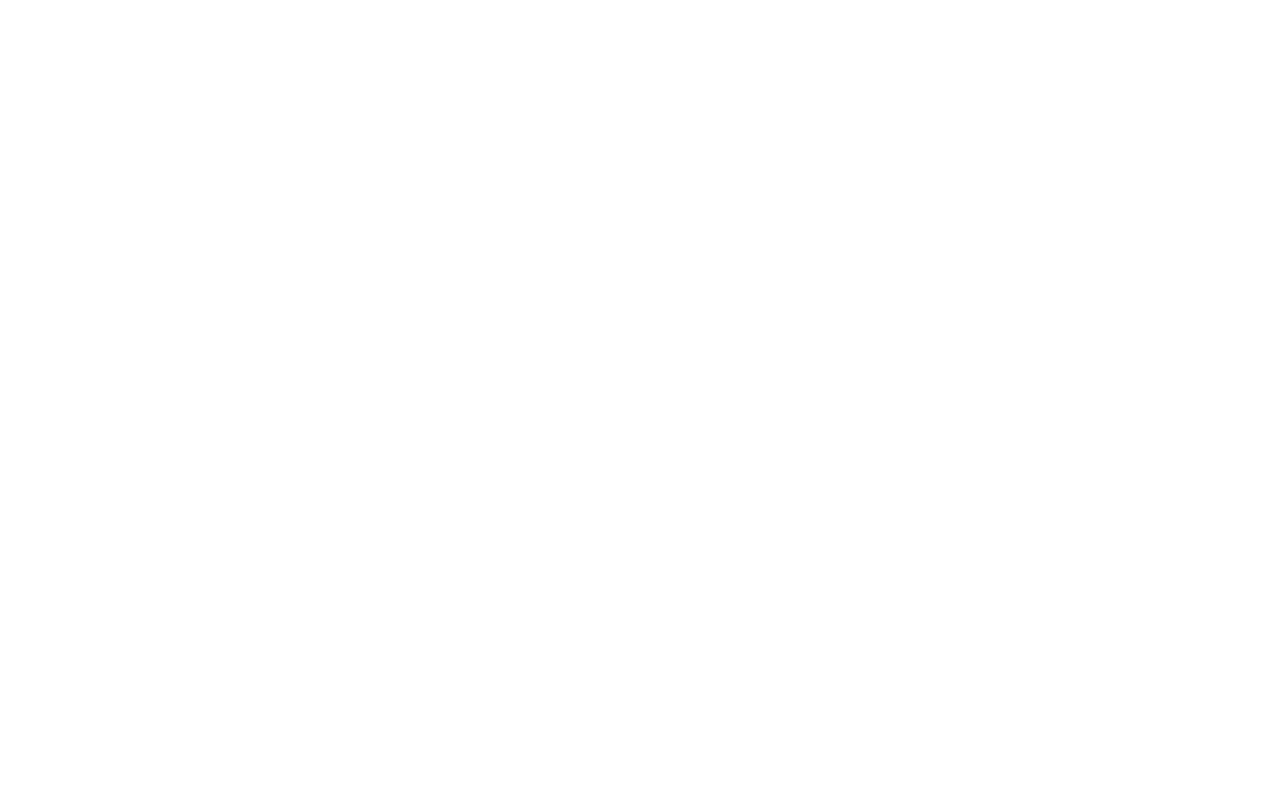
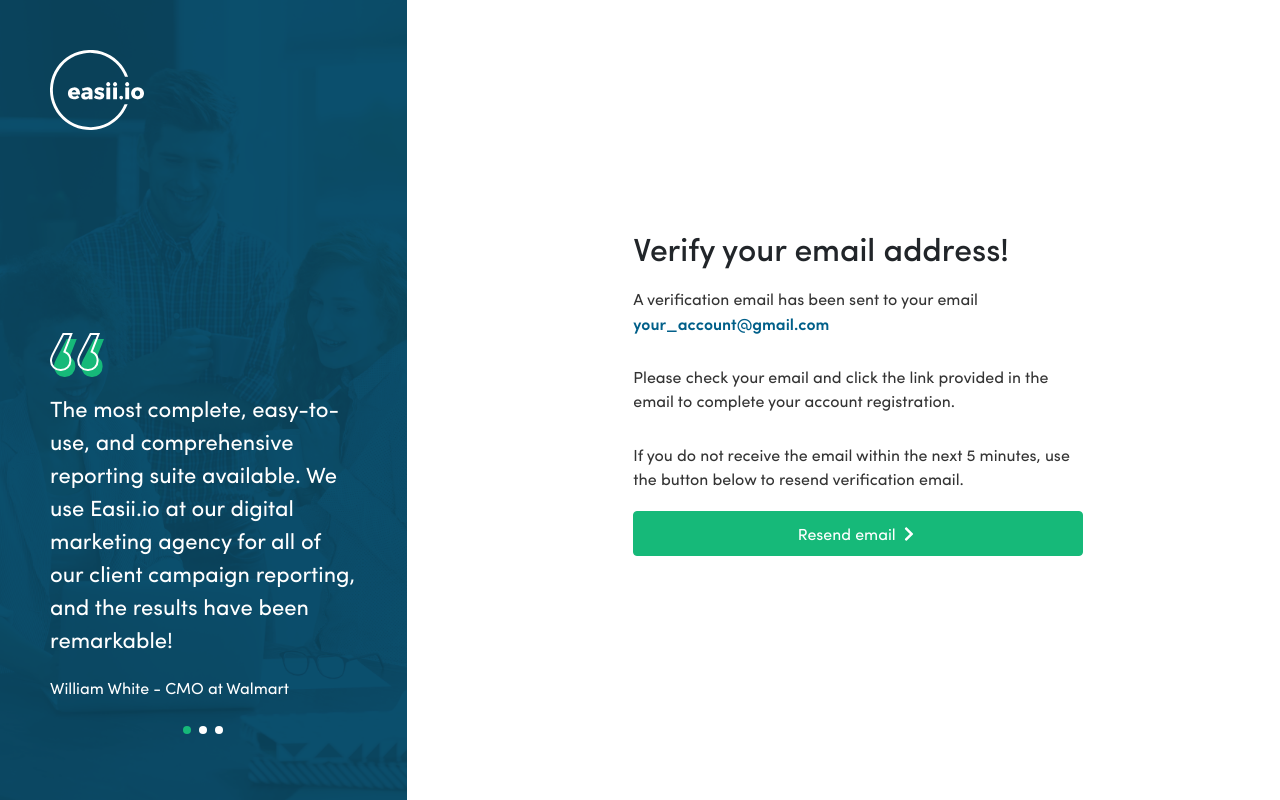
Before and after one commit to thomaslebsn/spox-design-coding-challenge, a React (Create React App) app: page /verify in a window 1280 px wide. Built offline with nearby package versions, Linux system fonts and the light colour scheme.

Commit message:
add ui verrify page

```diff
--- a/src/components/BannerLeft/index.scss
+++ b/src/components/BannerLeft/index.scss
@@ -1,5 +1,4 @@
-@import "../../scss/utils/variables.scss";
-@import "../../scss/utils/mixin.scss";
+@import "../../scss/utils/bootstrap.scss";
 
 .wrapper_banner_left {
     height: 100%;
--- a/src/components/ButtomNormal/index.scss
+++ b/src/components/ButtomNormal/index.scss
@@ -1,5 +1,3 @@
-@import "../../scss/utils/bootstrap.scss";
-
 .link_btn_normal {
     display: block;
     width: 100%;
--- a/src/components/Line/index.scss
+++ b/src/components/Line/index.scss
@@ -1,4 +1,4 @@
-@import "../../scss/utils/variables.scss";
+@import "../../scss/utils/bootstrap.scss";
 
 .wrapper_line {
     text-align: center;
--- a/src/index.js
+++ b/src/index.js
@@ -15,6 +15,7 @@
 import LoginPage from "./pages/Loginpage";
 import Signuppage from "./pages/Signuppage";
 import ForgotPasswordPage from "./pages/ForgotPasswordPage";
+import VerifyEmailPage from "./pages/VerifyEmailPage";
 
 const history = createBrowserHistory();
 
@@ -24,9 +25,10 @@
             <App>
                 <Switch>
                     <Route exact path="/" component={HomePage} />
-                    <Route  path="/login" component={LoginPage} />
+                    <Route exact path="/login" component={LoginPage} />
                     <Route  path="/signup" component={Signuppage} />
                     <Route  path="/forgot-password" component={ForgotPasswordPage} />
+                    <Route  path="/verify" component={VerifyEmailPage} />
                 </Switch>
             </App>
         </Router>
--- a/src/pages/ForgotPasswordPage/index.scss
+++ b/src/pages/ForgotPasswordPage/index.scss
@@ -11,5 +11,15 @@
 }
 
 .description_reset {
-    color: rgba($color: $black, $alpha: 0.8)
+    color: rgba($color: $black, $alpha: 0.8);
+    margin-bottom: 30px;
+    &:last-child {
+        margin-bottom: 0;
+    }
+
+    .text_account {
+        font-weight: 600;
+        color: $color-blue-3;
+        display: block;
+    }
 }
--- /dev/null
+++ b/src/pages/VerifyEmailPage/index.jsx
@@ -0,0 +1,64 @@
+import React from "react";
+import { withTranslation } from "react-i18next";
+
+import BannerLeft from "../../components/BannerLeft";
+import TitleAccount from "../../components/TitlePageAccount";
+import ButtonNormal from "../../components/ButtomNormal";
+
+const dataSlider = [
+    {
+        text:
+        "The most complete, easy-to-use, and comprehensive reporting suite available. We use Easii.io at our digital marketing agency for all of our client campaign reporting, and the results have been remarkable!",
+        title: "William White - CMO at Walmart",
+    },
+    {
+        text:
+        "The most complete, easy-to-use, and comprehensive reporting suite available. We use Easii.io at our digital marketing agency for all of our client campaign reporting, and the results have been remarkable! 1",
+        title: "William White - CMO at Walmart",
+    },
+    {
+        text:
+        "The most complete, easy-to-use, and comprehensive reporting suite available. We use Easii.io at our digital marketing agency for all of our client campaign reporting, and the results have been remarkable! 2",
+        title: "William White - CMO at Walmart",
+    },
+];
+
+class VerifyEmail extends React.Component {
+    render() {
+        const { t, i18n } = this.props;
+
+        return (
+            <div className="wrapper_page_account">
+                <div className="row">
+                    <div className="col-4">
+                        <div className="content_page_account">
+                            <BannerLeft dataSlider={dataSlider} />
+                        </div>
+                    </div>
+                    <div className="col-8">
+                        <div className="content_page_account content_page_account_right">
+                            <div className="main_page_account">
+                                <TitleAccount
+                                    title={t("txt_verify_your_email_address")}
+                                />
+                                <div className="wrapper_description_reset">
+                                    <p className="description_reset">
+                                        {t('txt_a_verification_email_has_been_sent_to_your_email')}
+                                        <a className="text_account">your_account@gmail.com</a>
+                                    </p>
+                                    <p className="description_reset">{t('txt_please_check_your_email')}</p>
+                                    <p className="description_reset">{t('txt_if_you_do_not_receive_the_email')}</p>
+                                </div>
+                                <div className="wrapper_btn_normal">
+                                    <ButtonNormal text={t("txt_resend_email")}/>
+                                </div>
+                            </div>
+                        </div>
+                    </div>
+                </div>
+            </div>
+        )
+    }
+}
+
+export default withTranslation("common")(VerifyEmail);
--- a/src/translations/en/common.json
+++ b/src/translations/en/common.json
@@ -22,6 +22,11 @@
     "txt_log_in": "Log in",
     "txt_forgot_your_password": "Forgot your password?",
     "txt_well_email_you_instructions_on_how_to_reset_your_password": "We'll email you instructions on how to reset your password",
-    "txt_reset_password": "Reset Password"
+    "txt_reset_password": "Reset Password",
+    "txt_verify_your_email_address": "Verify your email address!",
+    "txt_a_verification_email_has_been_sent_to_your_email": "A verification email has been sent to your email",
+    "txt_please_check_your_email": "Please check your email and click the link provided in the email to complete your account registration.",
+    "txt_if_you_do_not_receive_the_email": "If you do not receive the email within the next 5 minutes, use the button below to resend verification email.",
+    "txt_resend_email": "Resend email"
 
 }
```
